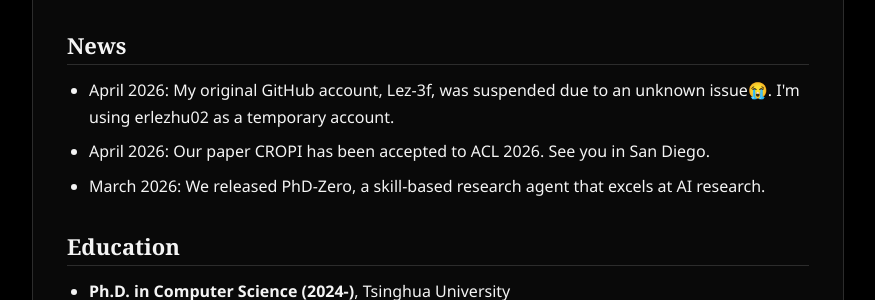
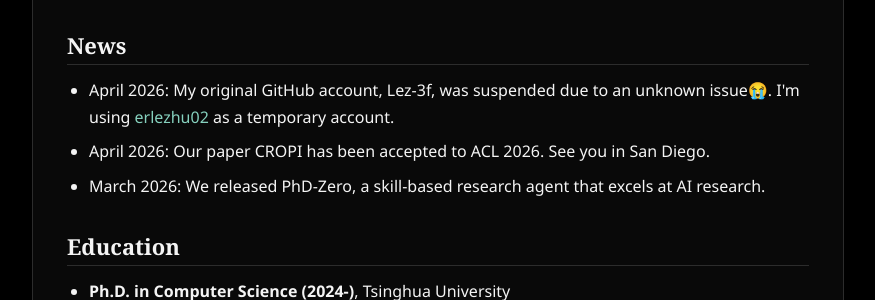
Before and after one commit to erlezhu02/erlezhu02.github.io, a Jekyll site: the page built from index.md, in a window 1280 px wide. Shown: the part 534-834 px from the top of the page, without its empty margins (202-1077 px from the left). Built offline with Jekyll 4.4.1, drawn with Linux system fonts in a browser that asks for light colours; part of the change alters nothing that is shown.

```diff
--- a/index.md
+++ b/index.md
@@ -27,7 +27,7 @@ title: Erle Zhu's Homepage
 <section>
   <h2>News</h2>
   <ul>
-    <li>April 2026: My original GitHub account, Lez-3f, was suspended due to an unknown issue😭. I'm using erlezhu02 as a temporary account.</li>
+    <li>April 2026: My original GitHub account, Lez-3f, was suspended due to an unknown issue😭. I'm using <a href="https://github.com/erlezhu02/">erlezhu02</a> as a temporary account.</li>
     <li>April 2026: Our paper CROPI has been accepted to ACL 2026. See you in San Diego.</li>
     <li>March 2026: We released PhD-Zero, a skill-based research agent that excels at AI research.</li>
   </ul>
```
